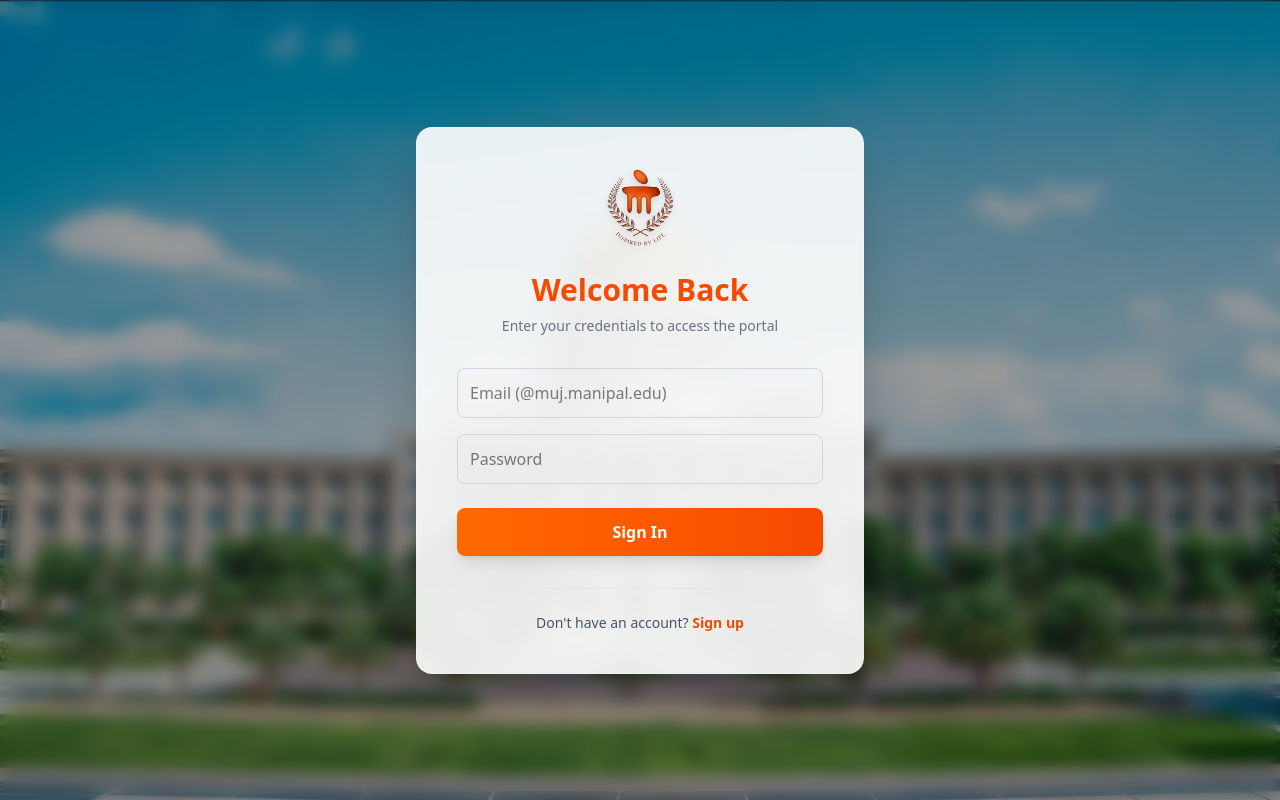
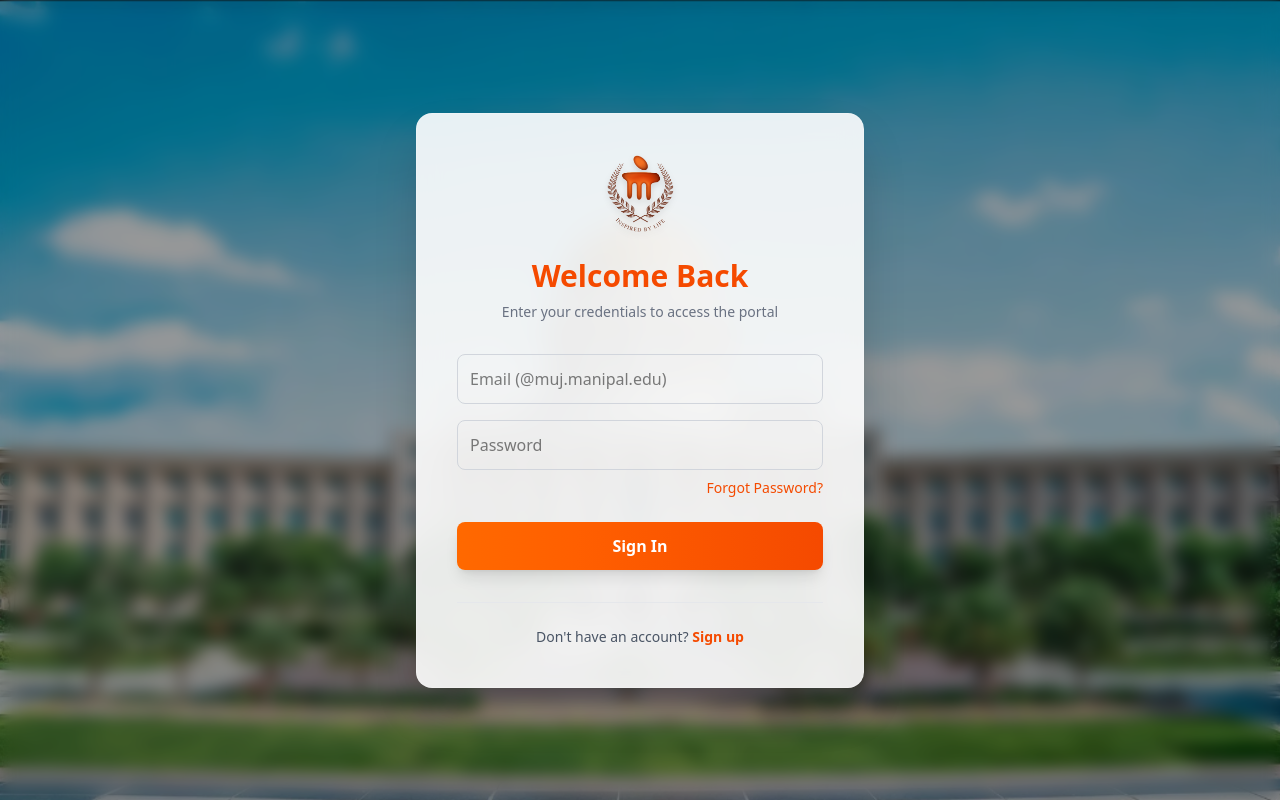
Before and after one commit to aneesh-srivastava-11/PBL-CFMS, a React (Vite) app in the folder client/: page /login in a window 1280 px wide. Built offline with nearby package versions, Linux system fonts and the light colour scheme; no server answers.

Commit message:
feat:forgot password

```diff
--- a/client/src/pages/Login.jsx
+++ b/client/src/pages/Login.jsx
@@ -2,7 +2,7 @@ import { useContext, useEffect, useState } from 'react';
 import { useNavigate } from 'react-router-dom';
 import { AuthContext } from '../context/AuthContext';
 import { auth } from '../firebase';
-import { signInWithEmailAndPassword, createUserWithEmailAndPassword, sendEmailVerification } from 'firebase/auth';
+import { signInWithEmailAndPassword, createUserWithEmailAndPassword, sendEmailVerification, sendPasswordResetEmail } from 'firebase/auth';
 
 import bgImage from '../assets/image.png';
 import mujLogo from '../assets/Manipal_University_Jaipur_logo.png';
@@ -12,6 +12,7 @@ const Login = () => {
     const { login, user } = useContext(AuthContext);
     const navigate = useNavigate();
     const [isLogin, setIsLogin] = useState(true);
+    const [isForgotPassword, setIsForgotPassword] = useState(false);
     const [name, setName] = useState('');
     const [email, setEmail] = useState('');
     const [password, setPassword] = useState('');
@@ -36,6 +37,13 @@ const Login = () => {
 
             if (!isFaculty && !isStudent) {
                 setError(`Invalid Email Domain. Must be ${facultyDomain} or ${studentDomain}`);
+                return;
+            }
+
+            // Handle Forgot Password
+            if (isForgotPassword) {
+                await sendPasswordResetEmail(auth, email);
+                setError('Password reset email sent! Check your inbox.');
                 return;
             }
 
@@ -98,13 +106,16 @@ const Login = () => {
                 </div>
 
                 <h2 className="text-3xl font-bold mb-2 text-center text-orange-600">
-                    {isLogin ? 'Welcome Back' : 'Join Us'}
+                    {isForgotPassword ? 'Reset Password' : (isLogin ? 'Welcome Back' : 'Join Us')}
                 </h2>
                 <p className="text-center text-gray-500 mb-8 text-sm">
-                    {isLogin ? 'Enter your credentials to access the portal' : 'Create your account to get started'}
+                    {isForgotPassword
+                        ? 'Enter your email to receive a reset link'
+                        : (isLogin ? 'Enter your credentials to access the portal' : 'Create your account to get started')
+                    }
                 </p>
 
-                {!isLogin && (
+                {!isLogin && !isForgotPassword && (
                     <div className="mb-4">
                         <input
                             type="text"
@@ -128,6 +139,7 @@ const Login = () => {
                     />
                 </div>
 
+                {!isForgotPassword && (
                     <div className="mb-6">
                         <input
                             type="password"
@@ -138,9 +150,23 @@ const Login = () => {
                             required
                         />
                     </div>
+                )}
+
+                {/* Forgot Password Link */}
+                {isLogin && !isForgotPassword && (
+                    <div className="flex justify-end mb-6 -mt-4">
+                        <button
+                            type="button"
+                            onClick={() => { setIsForgotPassword(true); setError(''); }}
+                            className="text-sm text-orange-600 hover:text-orange-800 hover:underline transition-colors"
+                        >
+                            Forgot Password?
+                        </button>
+                    </div>
+                )}
 
                 {error && (
-                    <div className="mb-4 p-3 bg-red-100 border-l-4 border-red-500 text-red-700 text-sm rounded">
+                    <div className={`mb-4 p-3 ${error.includes('sent') ? 'bg-green-100 border-green-500 text-green-700' : 'bg-red-100 border-red-500 text-red-700'} border-l-4 text-sm rounded`}>
                         <p>{error}</p>
                     </div>
                 )}
@@ -149,10 +175,22 @@ const Login = () => {
                     type="submit"
                     className="w-full bg-gradient-to-r from-orange-500 to-orange-600 hover:from-orange-600 hover:to-orange-700 text-white font-bold py-3 px-4 rounded-lg shadow-lg hover:shadow-xl transform hover:-translate-y-0.5 transition-all duration-200"
                 >
-                    {isLogin ? 'Sign In' : 'Create Account'}
+                    {isForgotPassword ? 'Send Reset Link' : (isLogin ? 'Sign In' : 'Create Account')}
                 </button>
 
                 <div className="mt-8 text-center border-t border-gray-200 pt-6">
+                    {isForgotPassword ? (
+                        <p className="text-sm text-gray-600">
+                            Remember your password?{' '}
+                            <button
+                                type="button"
+                                onClick={() => { setIsForgotPassword(false); setIsLogin(true); setError(''); }}
+                                className="text-orange-600 font-semibold hover:text-orange-700 hover:underline transition-colors"
+                            >
+                                Back to Login
+                            </button>
+                        </p>
+                    ) : (
                         <p className="text-sm text-gray-600">
                             {isLogin ? "Don't have an account?" : "Already have an account?"}{" "}
                             <button
@@ -163,6 +201,7 @@ const Login = () => {
                                 {isLogin ? 'Sign up' : 'Login'}
                             </button>
                         </p>
+                    )}
                 </div>
             </form>
         </div>
```
Lines whose indentation alone changed are shown as unchanged.
